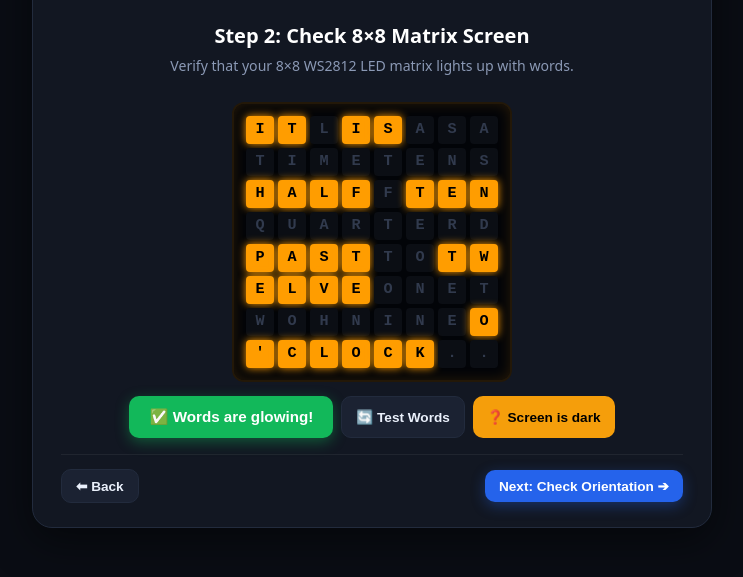
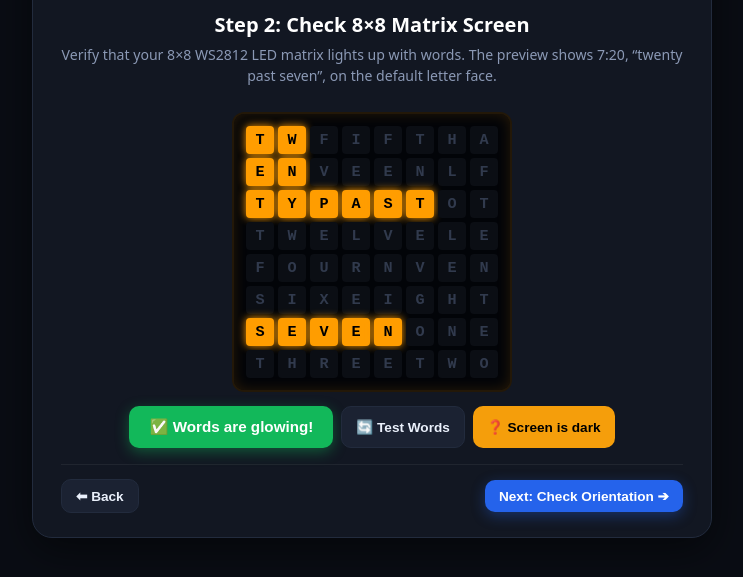
Before and after one commit to markusvankempen/ESP-WordClock8x8, a plain HTML site: page flash/index.html in a window 1280 px wide. Both pictures are taken after a click on the button "Skip Flash (Already Installed)". Shown: the part 201-778 px from the top of the page, without its empty margins (268-1011 px from the left). Drawn offline with Linux system fonts and the light colour scheme.

Commit message:
fix(flasher): preview the default EN 8x8 TWFIFTHA face; link the web flasher in README

```diff
--- a/flash/index.html
+++ b/flash/index.html
@@ -582,82 +582,82 @@
       <div class="tab-panel" id="tab2">
         <div class="panel-header">
           <h2>Step 2: Check 8×8 Matrix Screen</h2>
-          <p>Verify that your 8×8 WS2812 LED matrix lights up with words.</p>
+          <p>Verify that your 8×8 WS2812 LED matrix lights up with words. The preview shows 7:20, “twenty past seven”, on the default letter face.</p>
         </div>
 
         <div class="panel-body">
           <div class="matrix-preview">
-            <div class="matrix-cell lit">I</div>
             <div class="matrix-cell lit">T</div>
-            <div class="matrix-cell">L</div>
-            <div class="matrix-cell lit">I</div>
-            <div class="matrix-cell lit">S</div>
-            <div class="matrix-cell">A</div>
-            <div class="matrix-cell">S</div>
+            <div class="matrix-cell lit">W</div>
+            <div class="matrix-cell">F</div>
+            <div class="matrix-cell">I</div>
+            <div class="matrix-cell">F</div>
+            <div class="matrix-cell">T</div>
+            <div class="matrix-cell">H</div>
             <div class="matrix-cell">A</div>
 
-            <div class="matrix-cell">T</div>
-            <div class="matrix-cell">I</div>
-            <div class="matrix-cell">M</div>
+            <div class="matrix-cell lit">E</div>
+            <div class="matrix-cell lit">N</div>
+            <div class="matrix-cell">V</div>
             <div class="matrix-cell">E</div>
-            <div class="matrix-cell">T</div>
             <div class="matrix-cell">E</div>
             <div class="matrix-cell">N</div>
-            <div class="matrix-cell">S</div>
+            <div class="matrix-cell">L</div>
+            <div class="matrix-cell">F</div>
 
-            <div class="matrix-cell lit">H</div>
-            <div class="matrix-cell lit">A</div>
-            <div class="matrix-cell lit">L</div>
-            <div class="matrix-cell lit">F</div>
-            <div class="matrix-cell">F</div>
             <div class="matrix-cell lit">T</div>
-            <div class="matrix-cell lit">E</div>
-            <div class="matrix-cell lit">N</div>
-
-            <div class="matrix-cell">Q</div>
-            <div class="matrix-cell">U</div>
-            <div class="matrix-cell">A</div>
-            <div class="matrix-cell">R</div>
-            <div class="matrix-cell">T</div>
-            <div class="matrix-cell">E</div>
-            <div class="matrix-cell">R</div>
-            <div class="matrix-cell">D</div>
-
+            <div class="matrix-cell lit">Y</div>
             <div class="matrix-cell lit">P</div>
             <div class="matrix-cell lit">A</div>
             <div class="matrix-cell lit">S</div>
             <div class="matrix-cell lit">T</div>
+            <div class="matrix-cell">O</div>
             <div class="matrix-cell">T</div>
+
+            <div class="matrix-cell">T</div>
+            <div class="matrix-cell">W</div>
+            <div class="matrix-cell">E</div>
+            <div class="matrix-cell">L</div>
+            <div class="matrix-cell">V</div>
+            <div class="matrix-cell">E</div>
+            <div class="matrix-cell">L</div>
+            <div class="matrix-cell">E</div>
+
+            <div class="matrix-cell">F</div>
             <div class="matrix-cell">O</div>
-            <div class="matrix-cell lit">T</div>
-            <div class="matrix-cell lit">W</div>
+            <div class="matrix-cell">U</div>
+            <div class="matrix-cell">R</div>
+            <div class="matrix-cell">N</div>
+            <div class="matrix-cell">V</div>
+            <div class="matrix-cell">E</div>
+            <div class="matrix-cell">N</div>
 
+            <div class="matrix-cell">S</div>
+            <div class="matrix-cell">I</div>
+            <div class="matrix-cell">X</div>
+            <div class="matrix-cell">E</div>
+            <div class="matrix-cell">I</div>
+            <div class="matrix-cell">G</div>
+            <div class="matrix-cell">H</div>
+            <div class="matrix-cell">T</div>
+
+            <div class="matrix-cell lit">S</div>
             <div class="matrix-cell lit">E</div>
-            <div class="matrix-cell lit">L</div>
             <div class="matrix-cell lit">V</div>
             <div class="matrix-cell lit">E</div>
+            <div class="matrix-cell lit">N</div>
             <div class="matrix-cell">O</div>
             <div class="matrix-cell">N</div>
             <div class="matrix-cell">E</div>
+
             <div class="matrix-cell">T</div>
-
+            <div class="matrix-cell">H</div>
+            <div class="matrix-cell">R</div>
+            <div class="matrix-cell">E</div>
+            <div class="matrix-cell">E</div>
+            <div class="matrix-cell">T</div>
             <div class="matrix-cell">W</div>
             <div class="matrix-cell">O</div>
-            <div class="matrix-cell">H</div>
-            <div class="matrix-cell">N</div>
-            <div class="matrix-cell">I</div>
-            <div class="matrix-cell">N</div>
-            <div class="matrix-cell">E</div>
-            <div class="matrix-cell lit">O</div>
-
-            <div class="matrix-cell lit">'</div>
-            <div class="matrix-cell lit">C</div>
-            <div class="matrix-cell lit">L</div>
-            <div class="matrix-cell lit">O</div>
-            <div class="matrix-cell lit">C</div>
-            <div class="matrix-cell lit">K</div>
-            <div class="matrix-cell">.</div>
-            <div class="matrix-cell">.</div>
           </div>
 
           <div style="display: flex; gap: 8px; flex-wrap: wrap; justify-content: center;">
@@ -677,12 +677,12 @@
       <div class="tab-panel" id="tab3">
         <div class="panel-header">
           <h2>Step 3: Is your clock orientation correct?</h2>
-          <p>"IT IS" should be at the top-left corner.</p>
+          <p>The first row should read <code>TWFIFTHA</code>, with TWENTY running down the first two columns.</p>
         </div>
 
         <div class="panel-body">
           <div style="text-align: center; margin-bottom: 16px;">
-            <div style="font-size: 1.1rem; font-weight: 700; color: var(--acc); margin-bottom: 4px;">Top-Left should read: <code>I T &nbsp; I S</code></div>
+            <div style="font-size: 1.1rem; font-weight: 700; color: var(--acc); margin-bottom: 4px;">Top-Left should read: <code>T W</code> / <code>E N</code> / <code>T Y</code></div>
             <p style="font-size: 0.85rem; color: var(--mut);">If it is upside down or mirrored, click Rotate/Flip below.</p>
           </div>
 
```
Also changed, not shown: docs/flash/index.html (+50 -50 lines), docs/index.html (+50 -50 lines), flash.html (+50 -50 lines), 1 other file.
